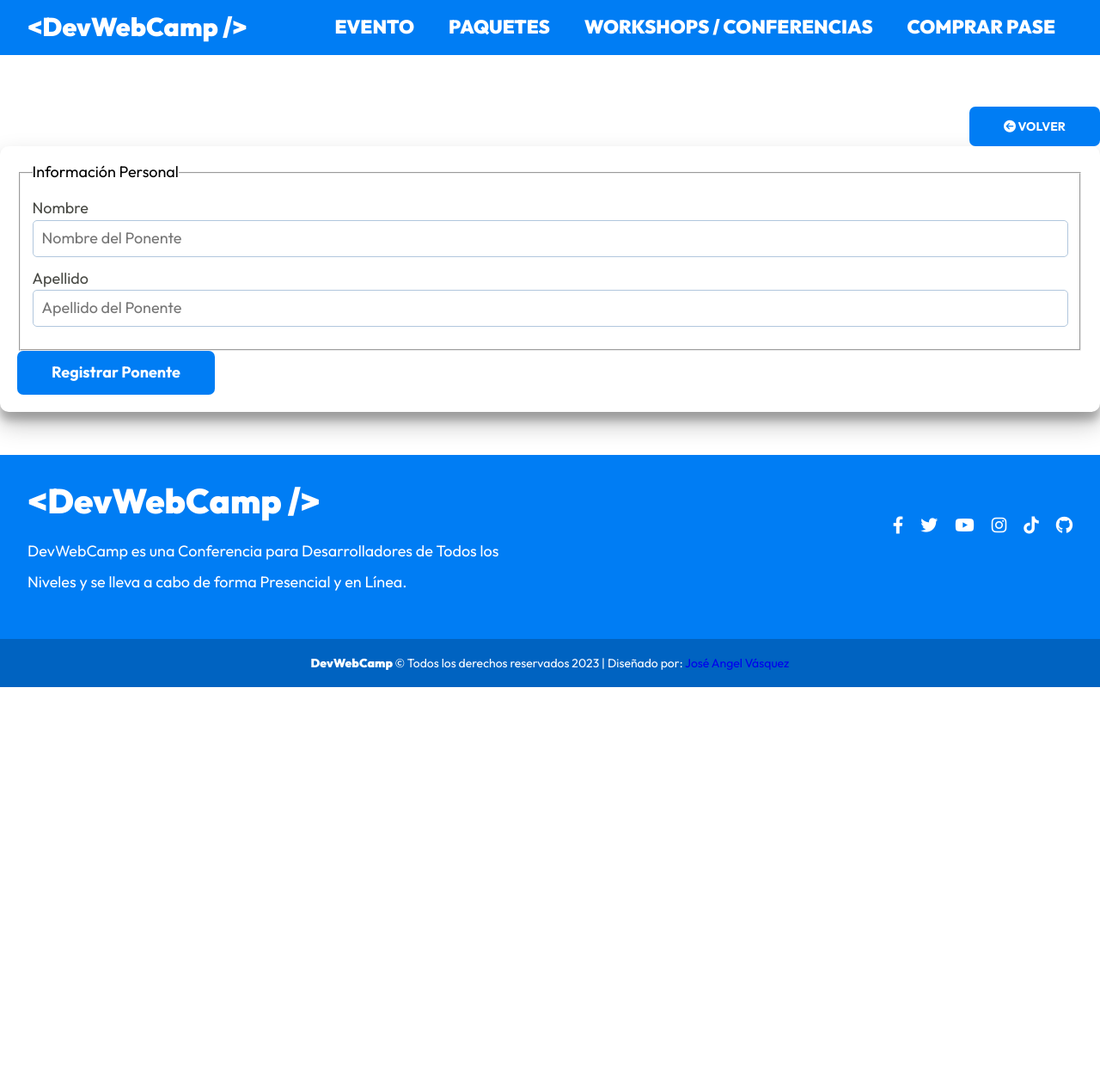
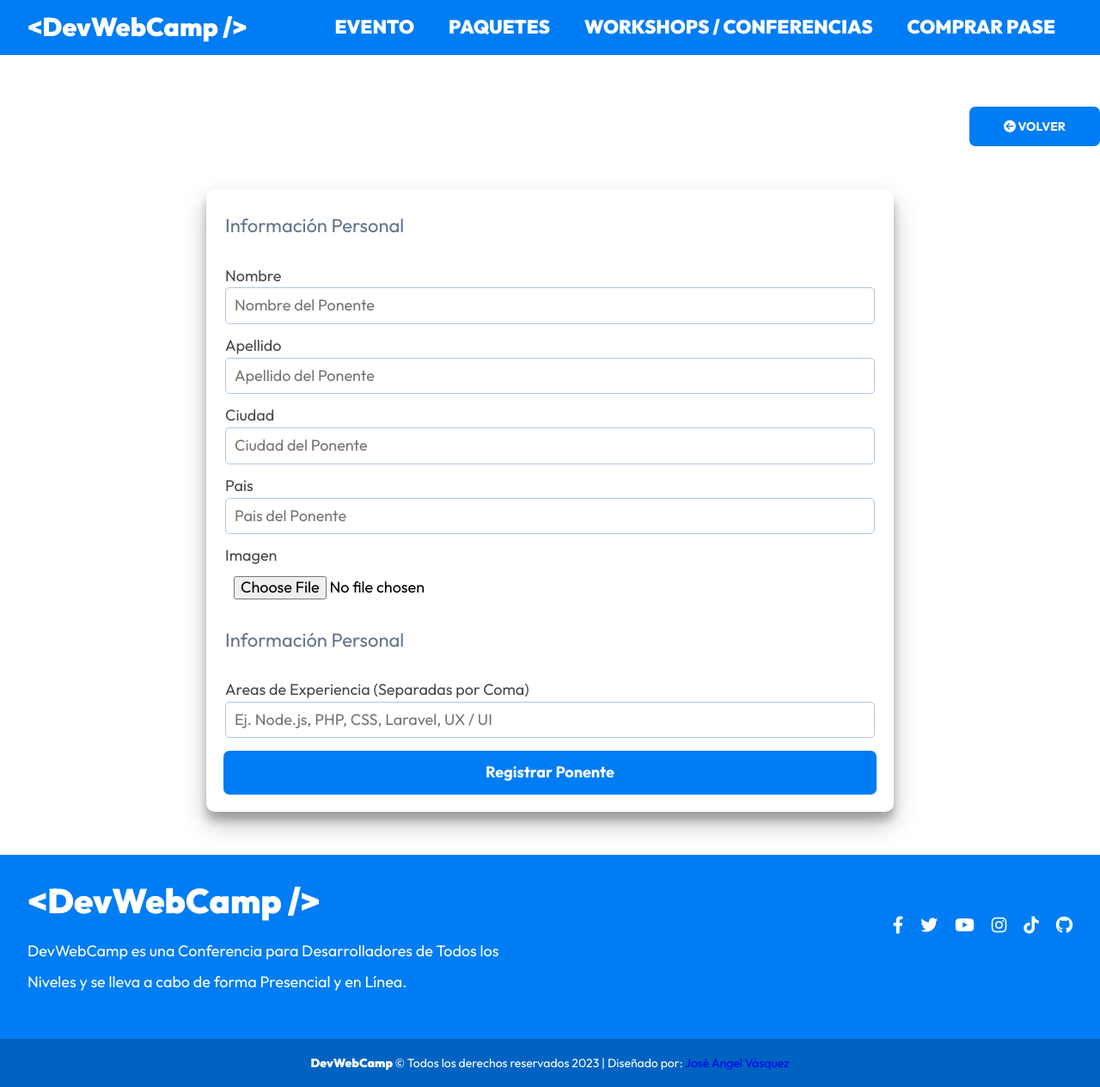
Before and after one commit to joseangvas/DevWebCamp, a PHP site: template views/admin/ponentes/crear.php in a window 1280 px wide. Shown: the part 601-1865 px from the top of the page at 86% size. Before the commit the page ends 1400 px from the top, so only its background shows below. Run offline with PHP 8.4, Linux system fonts and the light colour scheme; the template is opened without the code that fills it, so the values that code supplies are empty; some libraries are stand-ins or nearby versions.

Commit message:
Continuación Formulario de Ponentes.

```diff
--- a/src/scss/base/_mixins.scss
+++ b/src/scss/base/_mixins.scss
@@ -52,6 +52,11 @@
     // max-width: 120rem;   Se resume en la tercera linea
     // width: 95%;
     width: min(95%, 140rem);
+    margin: 0 auto;
+}
+
+@mixin contenedor-md {
+    width: min(95%, 80rem);
     margin: 0 auto;
 }
 
--- a/views/admin/ponentes/crear.php
+++ b/views/admin/ponentes/crear.php
@@ -15,6 +15,6 @@
   <form method="POST" action="/admin/ponentes/crear" enctype="multipart/form-data" class="formulario">
     <?php include_once __DIR__ . '/formulario.php'; ?>
 
-    <input class="formulario__submit" type="submit" value="Registrar Ponente">
+    <input class="formulario__submit formulario__submit--registrar" type="submit" value="Registrar Ponente">
   </form>
 </div>
--- a/views/admin/ponentes/formulario.php
+++ b/views/admin/ponentes/formulario.php
@@ -1,5 +1,5 @@
-<fieldset>
-  <legend>Información Personal</legend>
+<fieldset class="formulario__fieldset">
+  <legend class="formulario__legend">Información Personal</legend>
 
   <div class="formulario__campo">
     <label for="nombre" class="formulario__label">Nombre</label>
@@ -24,4 +24,51 @@
       value="<?php echo $ponente->apellido ?? ''; ?>"
     />
   </div>
+
+  <div class="formulario__campo">
+    <label for="ciudad" class="formulario__label">Ciudad</label>
+    <input
+      type="text"
+      class="formulario__input"
+      id="ciudad"
+      name="ciudad"
+      placeholder="Ciudad del Ponente"
+      value="<?php echo $ponente->ciudad ?? ''; ?>"
+    />
+  </div>
+
+  <div class="formulario__campo">
+    <label for="pais" class="formulario__label">Pais</label>
+    <input
+      type="text"
+      class="formulario__input"
+      id="pais"
+      name="pais"
+      placeholder="Pais del Ponente"
+      value="<?php echo $ponente->pais ?? ''; ?>"
+    />
+  </div>
+
+  <div class="formulario__campo">
+    <label for="imagen" class="formulario__label">Imagen</label>
+    <input
+      type="file"
+      class="formulario__input formulario__input--file"
+      id="imagen"
+      name="imagen"
+    />
+  </div>
 </fieldset>
+
+<fieldset class="formulario__fieldset">
+  <legend class="formulario__legend">Información Personal</legend>
+    <div class="formulario__campo">
+      <label for="tags_input" class="formulario__label">Areas de Experiencia (Separadas por Coma)</label>
+      <input
+        type="text"
+        class="formulario__input"
+        id="tags_input"
+        placeholder="Ej. Node.js, PHP, CSS, Laravel, UX / UI"
+      />
+    </div>
+</fieldset>
```
Also changed, not shown: public/build/css/app.css, 1 other file.
